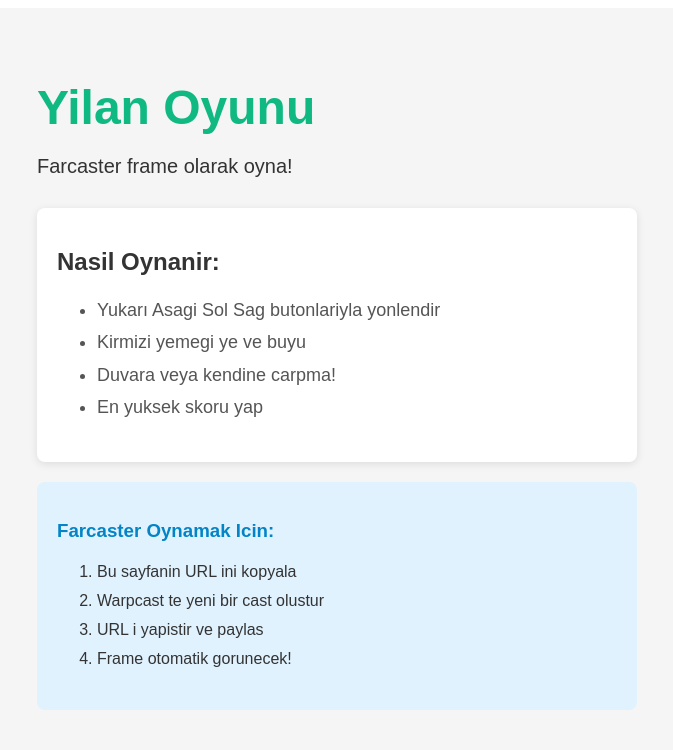
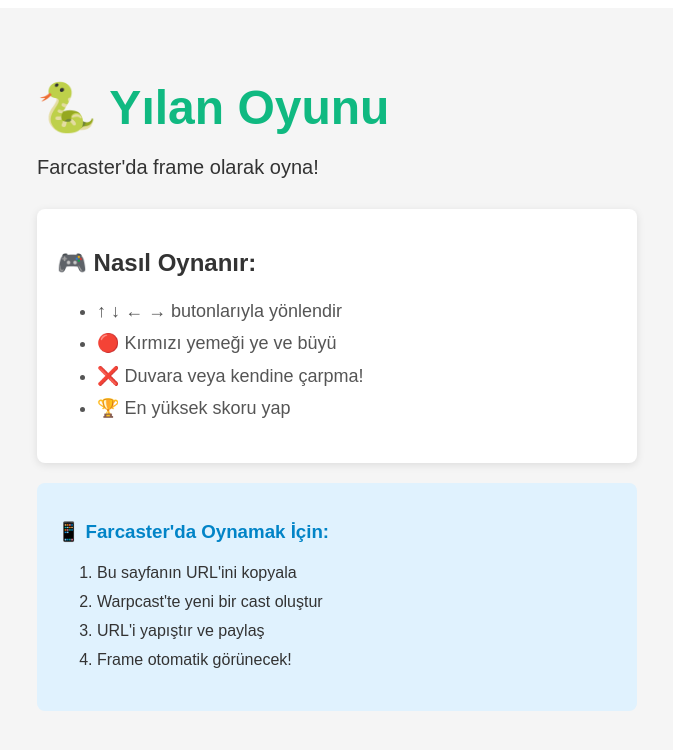
Before and after one commit to magnetar1881/farcaster-snake, a Next.js app: page / in a window 1280 px wide. Shown: the top 750 px of the page, without its empty margins (303-976 px from the left). Built offline with nearby package versions, Linux system fonts and the light colour scheme; no server answers.

Commit message:
Initial commit

```diff
--- a/src/app/page.tsx
+++ b/src/app/page.tsx
@@ -1,47 +1,78 @@
 import type { Metadata } from 'next';
 
-const baseUrl = 'https://farcaster-snake-jdv6.vercel.app';
+const baseUrl = process.env.NEXT_PUBLIC_BASE_URL || 'https://your-domain.vercel.app';
 
 export const metadata: Metadata = {
-  title: 'Yilan Oyunu - Farcaster Frame',
-  description: 'Farcaster frame olarak oynayabilecegin klasik yilan oyunu!',
+  title: "Yılan Oyunu - Farcaster Frame",
+  description: "Farcaster frame olarak oynayabileceğin klasik yılan oyunu!",
   openGraph: {
-    title: 'Yilan Oyunu',
-    description: 'Farcaster frame oyunu',
+    title: "Yılan Oyunu 🐍",
+    description: "Farcaster'da oyna!",
   },
   other: {
-    'fc:frame': 'vNext',
-    'fc:frame:image': 'https://farcaster-snake-jdv6.vercel.app/frame-start.png',
-    'fc:frame:image:aspect_ratio': '1:1',
-    'fc:frame:button:1': 'Oyunu Baslat',
-    'fc:frame:button:1:action': 'post',
-    'fc:frame:post_url': 'https://farcaster-snake-jdv6.vercel.app/api/frame',
+    "fc:frame": "vNext",
+    "fc:frame:image": `${baseUrl}/api/og`,
+    "fc:frame:image:aspect_ratio": "1:1",
+    "fc:frame:button:1": "🎮 Oyunu Başlat",
+    "fc:frame:post_url": `${baseUrl}/api/frame`,
   },
 };
 
 export default function Home() {
   return (
-    <div style={{ padding: '40px', fontFamily: 'Arial, sans-serif', maxWidth: '600px', margin: '0 auto', backgroundColor: '#f5f5f5', minHeight: '100vh' }}>
-      <h1 style={{ color: '#10b981', fontSize: '48px', marginBottom: '10px' }}>Yilan Oyunu</h1>
-      <p style={{ fontSize: '20px', color: '#333', marginBottom: '30px' }}>Farcaster frame olarak oyna!</p>
+    <div
+      style={{
+        padding: "40px",
+        fontFamily: "Arial, sans-serif",
+        maxWidth: "600px",
+        margin: "0 auto",
+        backgroundColor: "#f5f5f5",
+        minHeight: "100vh",
+      }}
+    >
+      <h1 style={{ color: "#10b981", fontSize: "48px", marginBottom: "10px" }}>
+        🐍 Yılan Oyunu
+      </h1>
 
-      <div style={{ marginTop: '30px', padding: '20px', backgroundColor: 'white', borderRadius: '8px', boxShadow: '0 2px 8px rgba(0,0,0,0.1)', marginBottom: '20px' }}>
-        <h2 style={{ color: '#333', marginBottom: '15px' }}>Nasil Oynanir:</h2>
-        <ul style={{ fontSize: '18px', lineHeight: '1.8', color: '#555' }}>
-          <li>Yukarı Asagi Sol Sag butonlariyla yonlendir</li>
-          <li>Kirmizi yemegi ye ve buyu</li>
-          <li>Duvara veya kendine carpma!</li>
-          <li>En yuksek skoru yap</li>
+      <p style={{ fontSize: "20px", color: "#333", marginBottom: "30px" }}>
+        Farcaster&apos;da frame olarak oyna!
+      </p>
+
+      <div
+        style={{
+          marginTop: "30px",
+          padding: "20px",
+          backgroundColor: "white",
+          borderRadius: "8px",
+          boxShadow: "0 2px 8px rgba(0,0,0,0.1)",
+          marginBottom: "20px",
+        }}
+      >
+        <h2 style={{ color: "#333", marginBottom: "15px" }}>🎮 Nasıl Oynanır:</h2>
+        <ul style={{ fontSize: "18px", lineHeight: "1.8", color: "#555" }}>
+          <li>↑ ↓ ← → butonlarıyla yönlendir</li>
+          <li>🔴 Kırmızı yemeği ye ve büyü</li>
+          <li>❌ Duvara veya kendine çarpma!</li>
+          <li>🏆 En yüksek skoru yap</li>
         </ul>
       </div>
 
-      <div style={{ marginTop: '20px', padding: '20px', backgroundColor: '#e0f2fe', borderRadius: '8px' }}>
-        <h3 style={{ color: '#0284c7', marginBottom: '15px' }}>Farcaster Oynamak Icin:</h3>
-        <ol style={{ fontSize: '16px', lineHeight: '1.8', color: '#333' }}>
-          <li>Bu sayfanin URL ini kopyala</li>
-          <li>Warpcast te yeni bir cast olustur</li>
-          <li>URL i yapistir ve paylas</li>
-          <li>Frame otomatik gorunecek!</li>
+      <div
+        style={{
+          marginTop: "20px",
+          padding: "20px",
+          backgroundColor: "#e0f2fe",
+          borderRadius: "8px",
+        }}
+      >
+        <h3 style={{ color: "#0284c7", marginBottom: "15px" }}>
+          📱 Farcaster&apos;da Oynamak İçin:
+        </h3>
+        <ol style={{ fontSize: "16px", lineHeight: "1.8", color: "#333" }}>
+          <li>Bu sayfanın URL&apos;ini kopyala</li>
+          <li>Warpcast&apos;te yeni bir cast oluştur</li>
+          <li>URL&apos;i yapıştır ve paylaş</li>
+          <li>Frame otomatik görünecek!</li>
         </ol>
       </div>
     </div>
```
